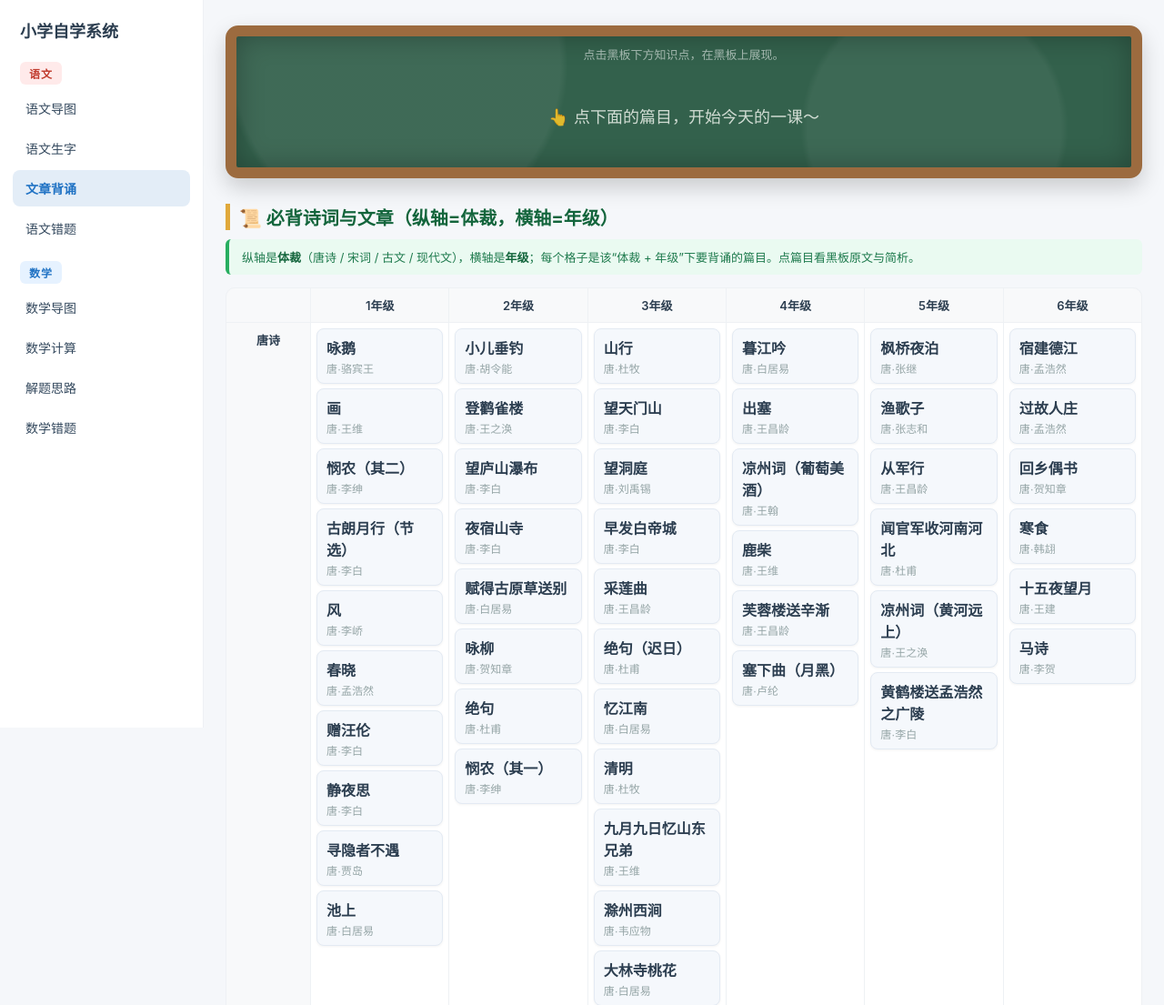
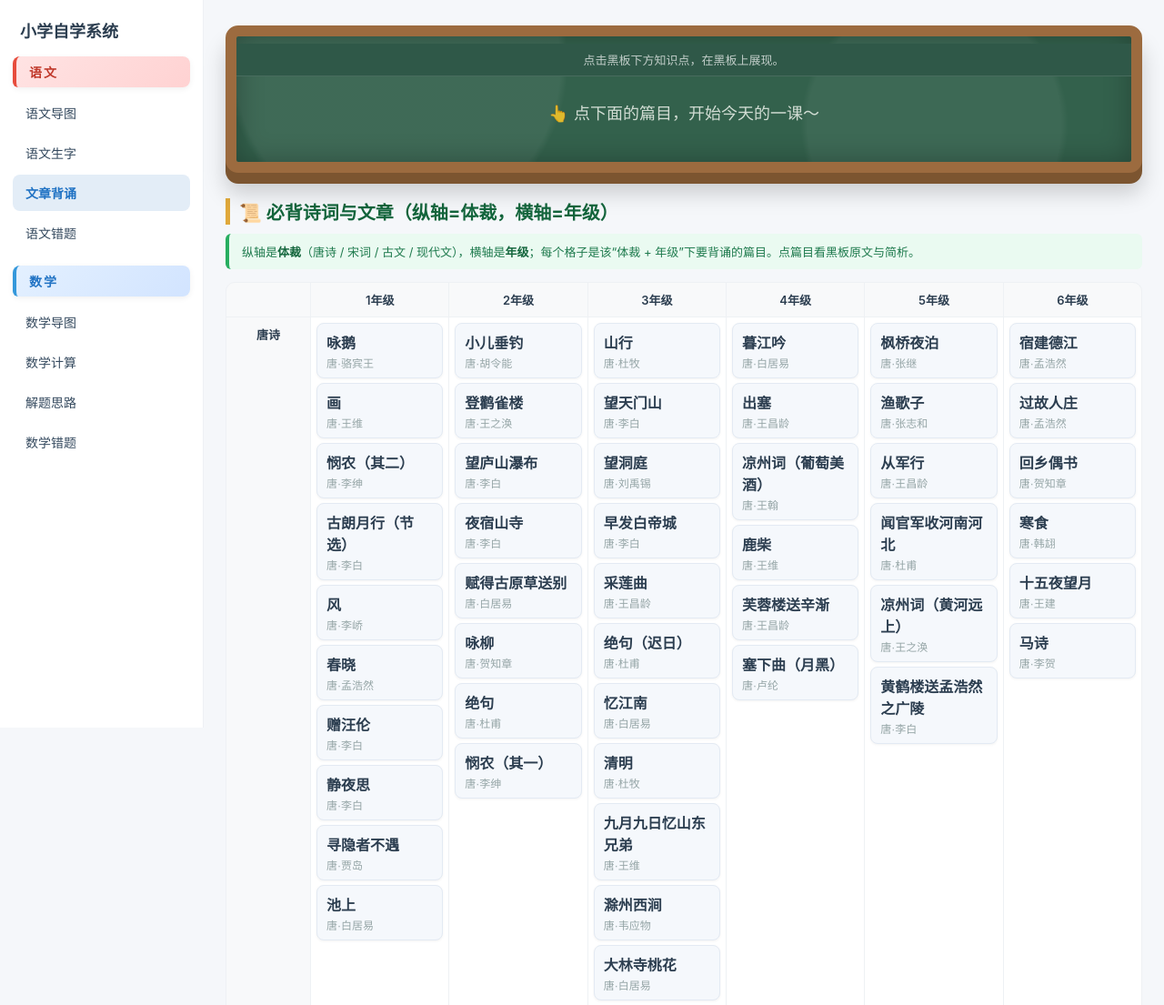
Before and after one commit to CosSinSinCos/primary_lms, a Flask app: page /recite in a window 1280 px wide. Shown: the top 1105 px of the page at 91% size. Run offline with Flask 3, Linux system fonts and the light colour scheme.

Commit message:
黑板提示吸顶固定(不再随滚动上移)、去横向滚动条; 生字标题改拼音/部首去重复字; 侧边栏语文浅红数学浅蓝书签样式

```diff
--- a/assets/site.js
+++ b/assets/site.js
@@ -164,7 +164,8 @@ function showChar(btn) {
   const c = findChar(btn.dataset.id);
   if (!c) return;
   setBoardTag('📖 生字');
-  document.getElementById('board-title').textContent = c.char;
+  const bt = document.getElementById('board-title');
+  bt.textContent = c.pinyin ? c.pinyin : (c.radical ? '部首「' + c.radical + '」' : '');
   const wrap = document.getElementById('board-sections');
   wrap.innerHTML = '';
 
--- a/src/static/css/style.css
+++ b/src/static/css/style.css
@@ -24,17 +24,20 @@ body {
   font-size: 12px; color: #95a5a6; letter-spacing: 1px;
   margin: 16px 8px 6px;
 }
+.side-group-chinese, .side-group-math {
+  display: block; position: relative;
+  font-size: 14px; font-weight: 700; letter-spacing: 2px;
+  padding: 7px 14px; margin: 16px 0 8px;
+  border-radius: 8px 8px 8px 6px;          /* 书签折角 */
+  box-shadow: 0 2px 6px rgba(0,0,0,.06);
+}
 .side-group-chinese {
-  display: inline-block;
-  background: #ffeaea; color: #c0392b;
-  padding: 4px 10px; border-radius: 6px;
-  font-weight: 600;
+  background: linear-gradient(135deg, #ffe3e3, #ffd2d2);
+  color: #c0392b; border-left: 4px solid #e74c3c;   /* 语文·浅红 */
 }
 .side-group-math {
-  display: inline-block;
-  background: #e6f2ff; color: #2173c4;
-  padding: 4px 10px; border-radius: 6px;
-  font-weight: 600;
+  background: linear-gradient(135deg, #e3f0ff, #d2e4ff);
+  color: #2173c4; border-left: 4px solid #3498db;   /* 数学·浅蓝 */
 }
 .main-menu { display: flex; flex-direction: column; gap: 4px; }
 .menu-item {
@@ -347,21 +350,20 @@ h1 { margin-top: 0; }
     radial-gradient(circle at 18% 22%, rgba(255,255,255,.06) 0 22%, transparent 23%),
     radial-gradient(circle at 78% 70%, rgba(255,255,255,.05) 0 18%, transparent 19%),
     #33614c;
-  box-shadow: 0 10px 24px rgba(0,0,0,.18), inset 0 0 30px rgba(0,0,0,.28);
+  /* 底部粉笔槽用 box-shadow 模拟，避免被 overflow 裁切 */
+  box-shadow: 0 12px 0 #7c5530, 0 22px 24px rgba(0,0,0,.18), inset 0 0 30px rgba(0,0,0,.28);
   color: #eef3ec;
   font-family: "Comic Sans MS", "Chalkboard SE", "STKaiti", "KaiTi", "楷体", cursive;
-  padding: 48px 22px 18px;   /* 顶部空一行 */
-  height: auto; max-height: 50vh; overflow: auto;  /* 锁定顶部，底部最高为显示器一半（横竖屏/手机均不超一半） */
+  padding: 8px 22px 16px;                                  /* 顶部不留大空行，提示改为吸顶固定 */
+  max-height: 50vh; overflow-y: auto; overflow-x: hidden;  /* 锁定顶部；去横向滚动条(多余横边框)；横竖屏/手机均不超一半 */
 }
 .board-hint {
-  position: absolute; top: 10px; left: 0; right: 0;
-  text-align: center; font-size: 13px; color: rgba(255,255,255,.55);
+  position: sticky; top: 0; z-index: 5;                     /* 滚动时吸顶，黑板上沿与提示始终不动 */
+  margin: 0 -22px; padding: 8px 22px;
+  background: #2f5848;                                       /* 不透明，内容滚动时其下被遮住 */
+  text-align: center; font-size: 13px; color: rgba(255,255,255,.7);
+  border-bottom: 1px solid rgba(255,255,255,.12);
   pointer-events: none;
-}
-.blackboard::after {
-  /* 粉笔槽 */
-  content: ""; position: absolute; left: 0; right: 0; bottom: -12px; height: 12px;
-  background: #7c5530; border-radius: 0 0 6px 6px;
 }
 .board-empty {
   text-align: center; font-size: 18px; padding: 26px 10px; opacity: .85;
@@ -403,7 +405,7 @@ h1 { margin-top: 0; }
 .char-board { display: flex; gap: 28px; }
 .cb-main { flex: 1 1 0; min-width: 0; }
 .cb-side {
-  flex: 0 0 220px; display: flex; flex-direction: column; gap: 14px;
+  flex: 0 1 220px; min-width: 0; display: flex; flex-direction: column; gap: 14px;
   border-left: 1px dashed rgba(255,255,255,.25); padding-left: 22px;
 }
 .cb-tianzi-wrap {
--- a/src/static/js/app.js
+++ b/src/static/js/app.js
@@ -180,7 +180,8 @@ function showChar(btn) {
   if (!c) return;
 
   setBoardTag('📖 生字');
-  document.getElementById('board-title').textContent = c.char;
+  const bt = document.getElementById('board-title');
+  bt.textContent = c.pinyin ? c.pinyin : (c.radical ? '部首「' + c.radical + '」' : '');
   const wrap = document.getElementById('board-sections');
   wrap.innerHTML = '';
 
```
